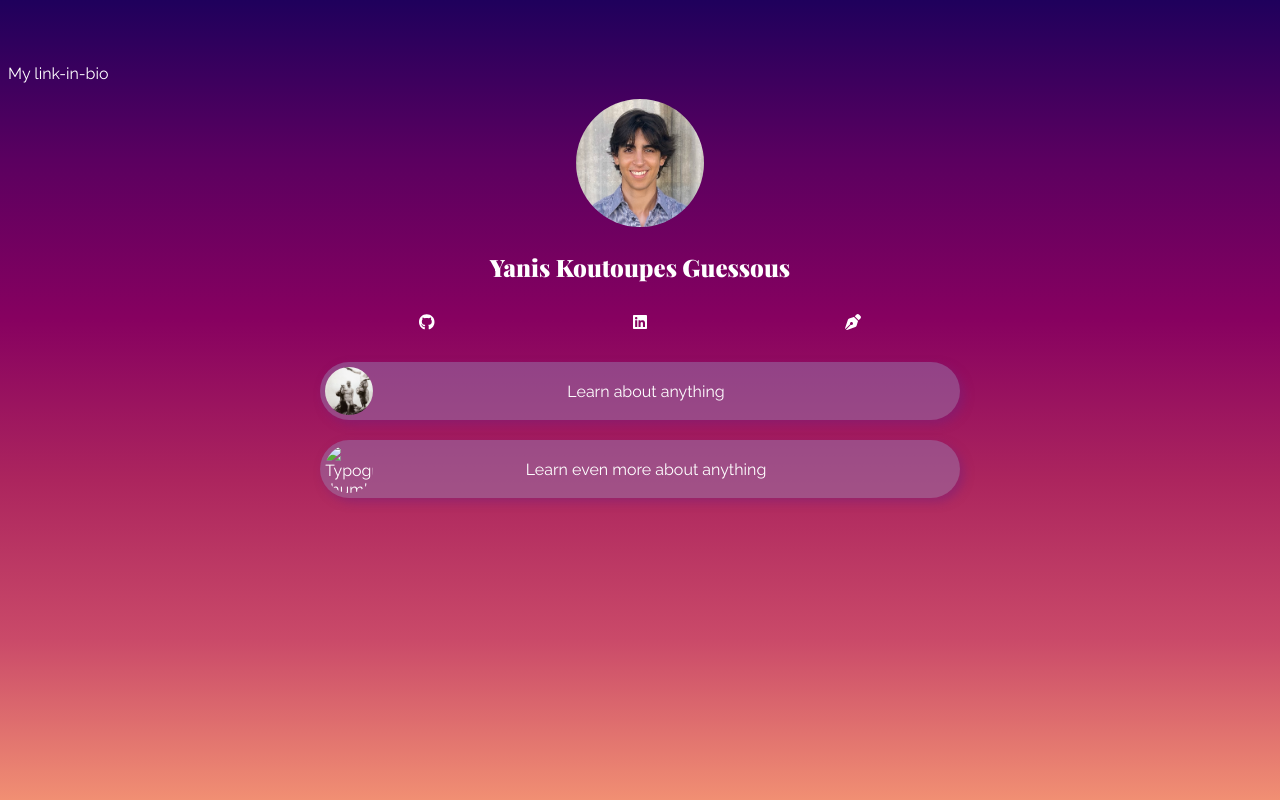
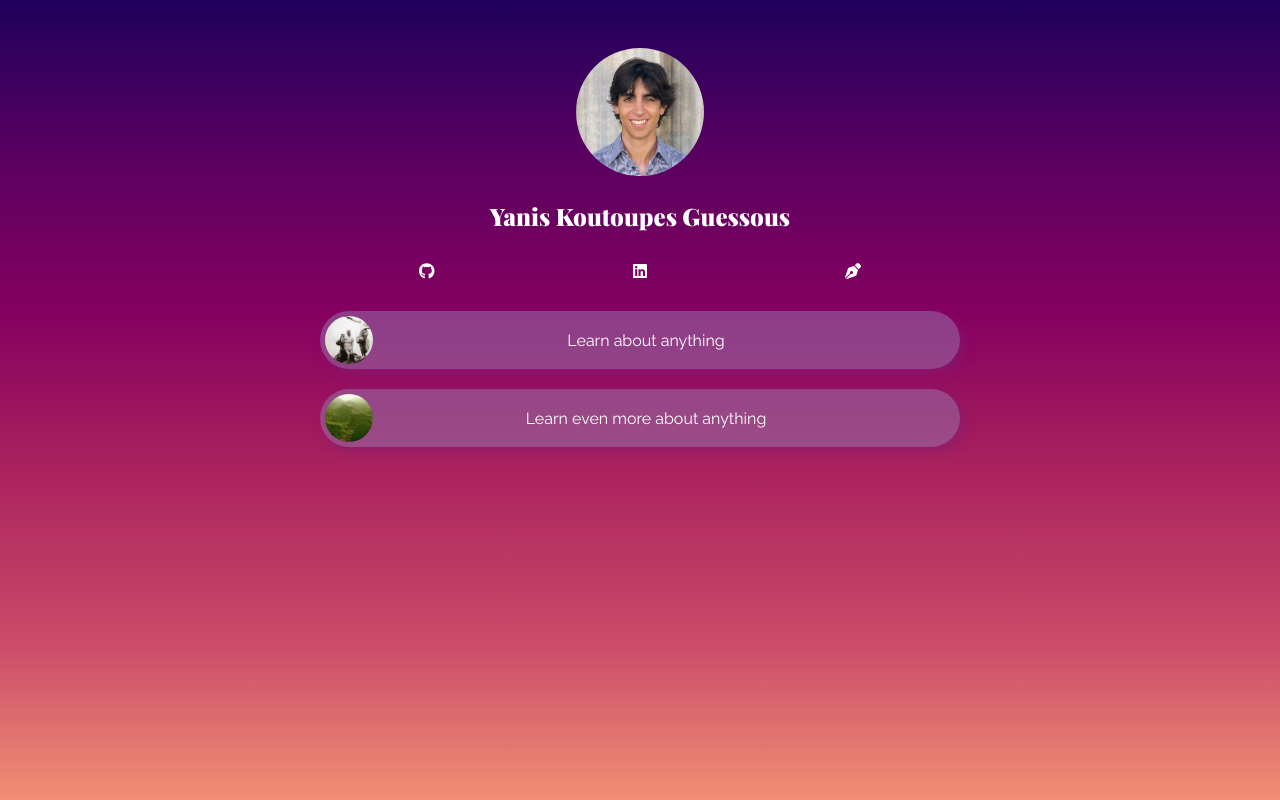
Before and after one commit to yaniskg/link-in-bio, a plain HTML site: page index.html in a window 1280 px wide. Drawn offline with nearby package versions, Linux system fonts and the light colour scheme; files whose address does not match are found by name.

```diff
--- a/index.html
+++ b/index.html
@@ -5,7 +5,7 @@
   <meta name="viewport" content="width=device-width, initial-scale=1.0" />
   <title>Yanis | Link in Bio</title>
 
-  <!-- Google Fonts I found (name vs. body fonts) -->
+  <!-- Google Fonts -->
   <link rel="preconnect" href="https://fonts.googleapis.com">
   <link rel="preconnect" href="https://fonts.gstatic.com" crossorigin>
   <link href="https://fonts.googleapis.com/css2?family=Playfair+Display:wght@900&family=Raleway:wght@400;600&display=swap" rel="stylesheet">
@@ -75,7 +75,6 @@
 </head>
 <body>
   <!-- Satisfies the “add this text in the body” step from the instructions -->
-  <p>My link-in-bio</p>
 
   <div class="main-container">
     <div class="image-row">
@@ -105,7 +104,7 @@
       </div>
 
       <div class="item">
-        <img class="thumbnail" src="/thumbnails/typography.jpg" alt="Typography thumbnail">
+        <img class="thumbnail" src="/thumbnails/fishing.jpg" alt="Typography thumbnail">
         <a class="link-text" target="_blank" href="https://gemini.google.com/app">
           Learn even more about anything
         </a>
```
Also changed, not shown: thumbnails/divers.jpg (renamed from divers.jpg), thumbnails/fishing.jpg (added), thumbnails/profile-pic.jpg (renamed from profile-pic.jpg).
